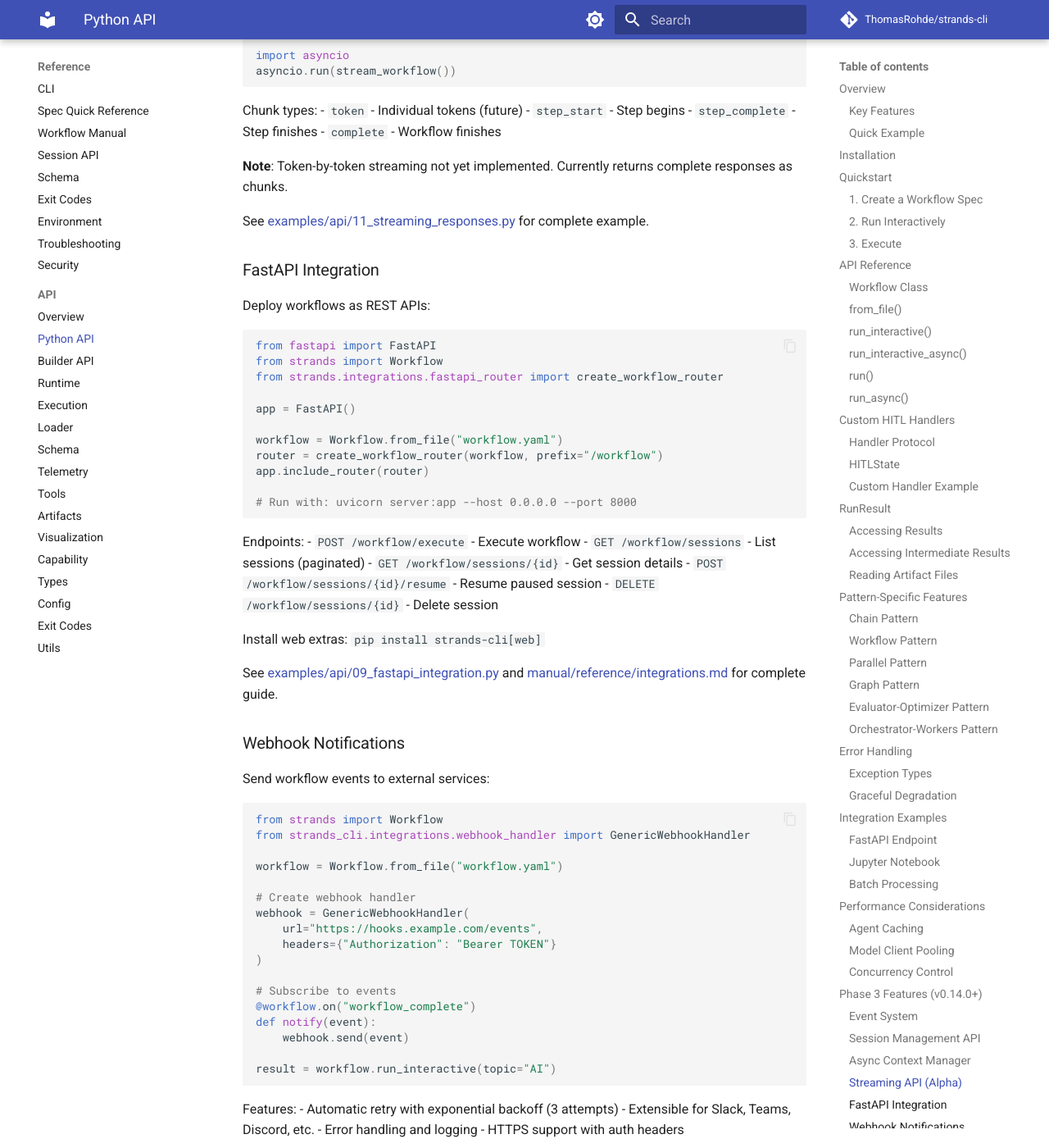
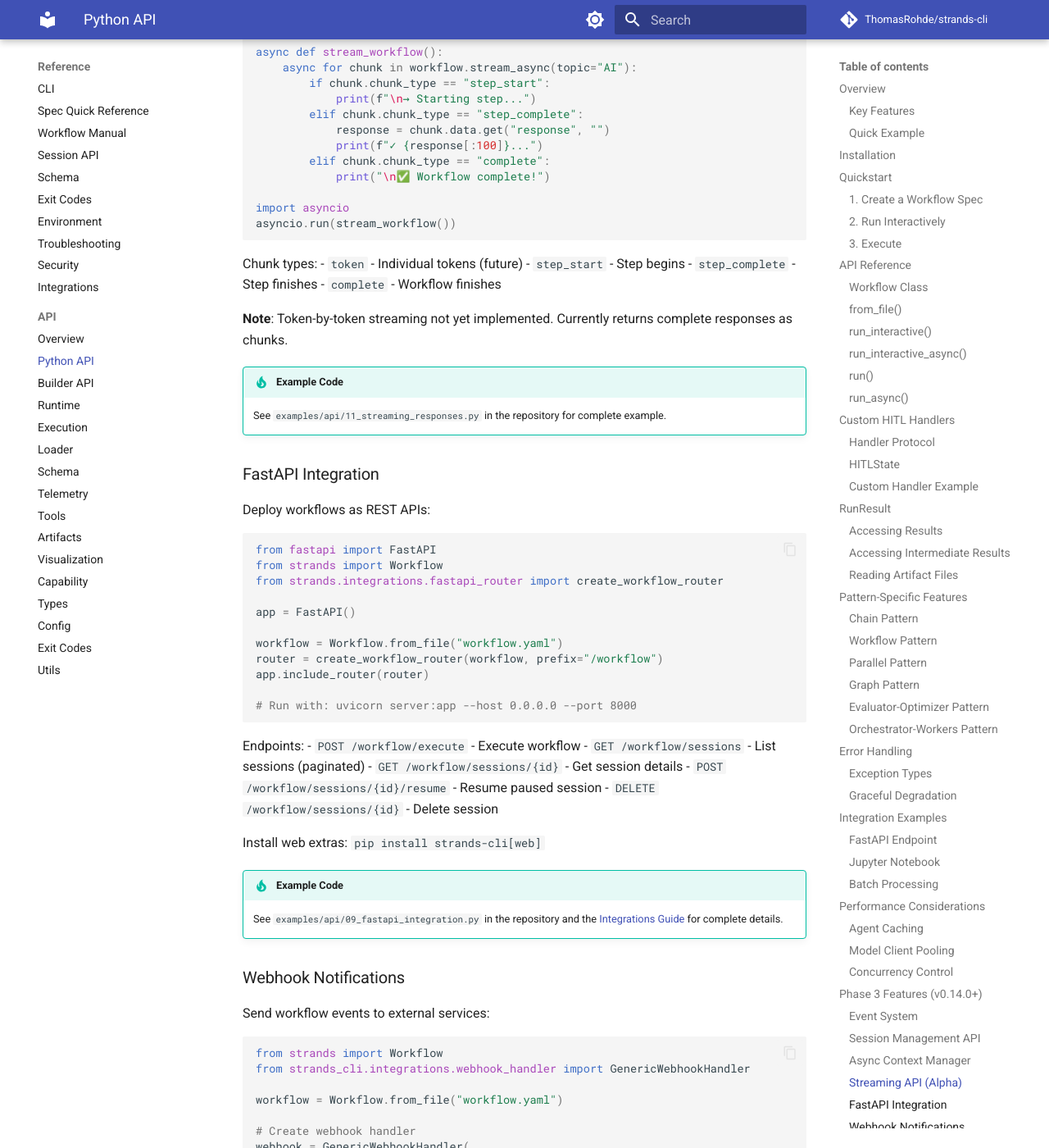
Before and after one commit to ThomasRohde/strands-cli, an MkDocs documentation site: the page built from manual/reference/api/python-api.md, in a window 1280 px wide and 1400 px high, scrolled down 20407 px. Shown: the whole window at 82% size. Built offline with MkDocs 1.6.1 and Material for MkDocs 9.7.7, drawn with Linux system fonts in a browser that asks for light colours; comment, search, counter and statistics services are not loaded; the version menu is left out; some of the changed text lies outside the part shown.

Commit message:
feat: Update documentation with example code tips and add Integrations section to navigation

```diff
--- a/manual/reference/api/python-api.md
+++ b/manual/reference/api/python-api.md
@@ -935,7 +935,8 @@ Available event types:
 - `error` - Error occurred
 - `workflow_complete` - Workflow finished
 
-See [examples/api/06_event_callbacks.py](../../examples/api/06_event_callbacks.py) for complete example.
+!!! tip "Example Code"
+    See `examples/api/06_event_callbacks.py` in the repository for complete example.
 
 ### Session Management API
 
@@ -983,7 +984,8 @@ Features:
 - **Caching**: 5-minute TTL for improved performance
 - **Cleanup**: Age and status-based deletion
 
-See [examples/api/07_session_management.py](../../examples/api/07_session_management.py) for complete example.
+!!! tip "Example Code"
+    See `examples/api/07_session_management.py` in the repository for complete example.
 
 ### Async Context Manager
 
@@ -1007,7 +1009,8 @@ Benefits:
 - Reusable across multiple executions
 - Better performance (shared model clients)
 
-See [examples/api/08_async_execution.py](../../examples/api/08_async_execution.py) for complete example.
+!!! tip "Example Code"
+    See `examples/api/08_async_execution.py` in the repository for complete example.
 
 ### Streaming API (Alpha)
 
@@ -1040,7 +1043,8 @@ Chunk types:
 
 **Note**: Token-by-token streaming not yet implemented. Currently returns complete responses as chunks.
 
-See [examples/api/11_streaming_responses.py](../../examples/api/11_streaming_responses.py) for complete example.
+!!! tip "Example Code"
+    See `examples/api/11_streaming_responses.py` in the repository for complete example.
 
 ### FastAPI Integration
 
@@ -1069,7 +1073,8 @@ Endpoints:
 
 Install web extras: `pip install strands-cli[web]`
 
-See [examples/api/09_fastapi_integration.py](../../examples/api/09_fastapi_integration.py) and [manual/reference/integrations.md](integrations.md) for complete guide.
+!!! tip "Example Code"
+    See `examples/api/09_fastapi_integration.py` in the repository and the [Integrations Guide](../integrations.md) for complete details.
 
 ### Webhook Notifications
 
@@ -1101,7 +1106,8 @@ Features:
 - Error handling and logging
 - HTTPS support with auth headers
 
-See [examples/api/10_webhook_notifications.py](../../examples/api/10_webhook_notifications.py) and [manual/reference/integrations.md](integrations.md) for custom webhook handlers.
+!!! tip "Example Code"
+    See `examples/api/10_webhook_notifications.py` in the repository and the [Integrations Guide](../integrations.md) for custom webhook handlers.
 
 ## Limitations
 
--- a/mkdocs.yml
+++ b/mkdocs.yml
@@ -79,6 +79,7 @@ nav:
       - Environment: reference/environment.md
       - Troubleshooting: reference/troubleshooting.md
       - Security: reference/security.md
+      - Integrations: reference/integrations.md
       - API:
           - Overview: reference/api/index.md
           - Python API: reference/api/python-api.md
```
Also changed, not shown: other parts of manual/reference/api/python-api.md (+5 -6 lines), manual/reference/integrations.md (+5 -4 lines).
